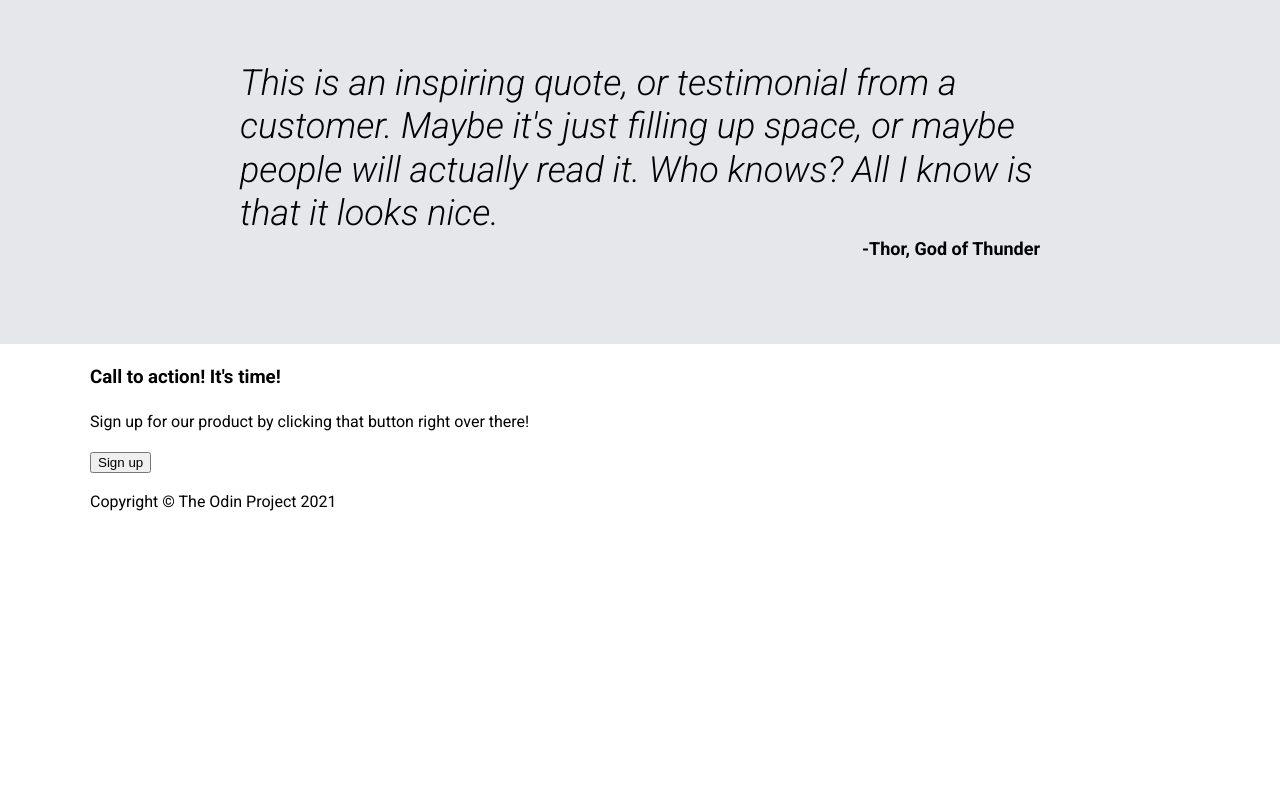
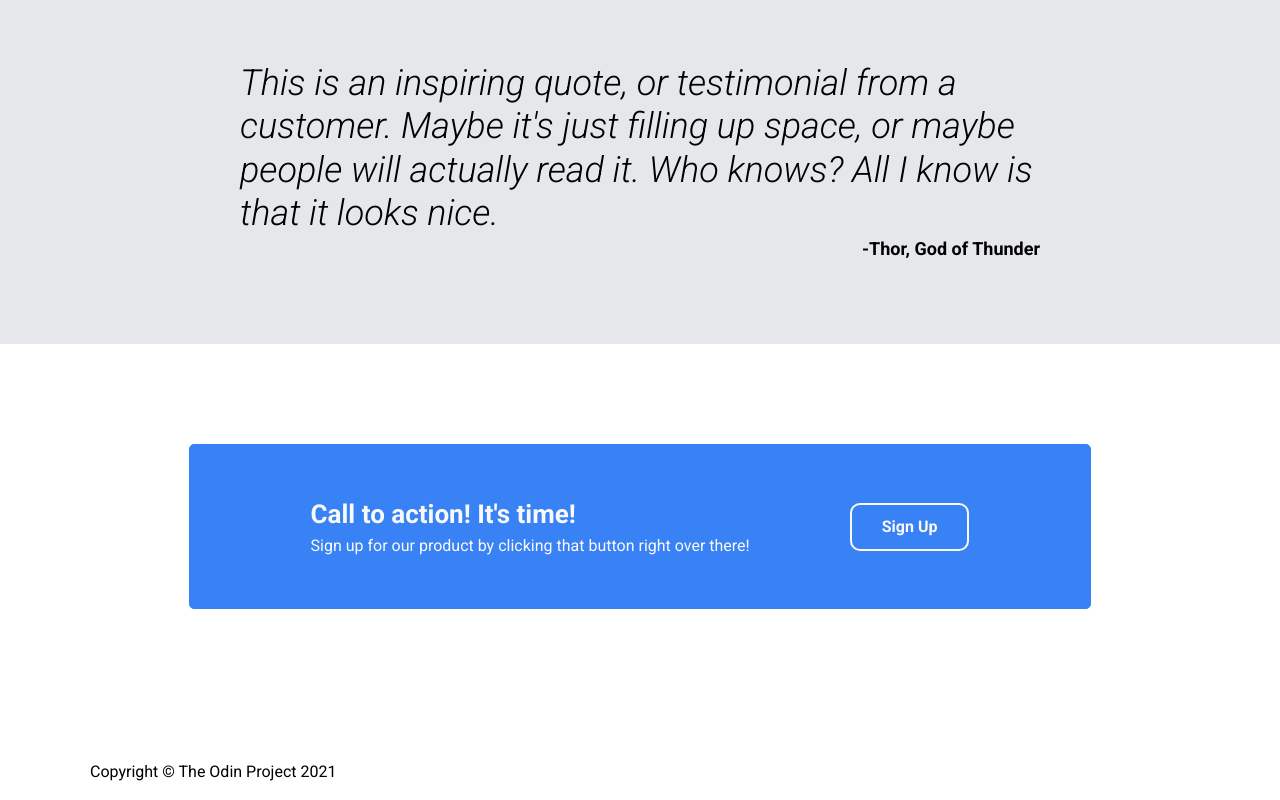
Before and after one commit to thivien/landing-page, a plain HTML site: page index.html in a window 1280 px wide. Shown: the part 1016-1816 px from the top of the page. Before the commit the page ends 1546 px from the top, so only its background shows below. Drawn offline with Linux system fonts and the light colour scheme.

Commit message:
Style call-to-action section, edit README.md

```diff
--- a/css/styles.css
+++ b/css/styles.css
@@ -65,7 +65,6 @@ nav ul li {
     background: #3882f6;
     border-radius: 20px;
     padding: 10px 30px;
-    transition: background 0.3s;
 }
 
 header {
@@ -114,8 +113,6 @@ header button:hover {
     background: #f9faf8;
     border: 2px solid #f9faf8;
     color: #3882f6;
-    transition: background 0.3s;
-    transition: border 0.3s;
 }
 
 main {
@@ -187,3 +184,52 @@ main h2 {
     font-weight: bold;
     text-align: right;
 }
+
+.call-to-action {
+    background: white;
+    height: 300px;
+    padding-top: 100px;
+}
+
+.call-to-action h3 {
+    color: #f9faf8;
+    font-size: 26px;
+    margin: 0;
+}
+
+.call-to-action p {
+    color: #f9faf8;
+    margin: 0;
+}
+
+.call-to-action a {
+    font-weight: bold;
+    margin-left: 100px;
+    padding: 10px 30px;
+    border: 2px solid #f9faf8;
+    border-radius: 10px;
+    color: #f9faf8;
+    text-decoration: none;
+}
+
+.call-to-action a:hover {
+    background: #f9faf8;
+    border: 2px solid #f9faf8;
+    color: #3882f6;
+}
+
+.call-to-action .container {
+    display: flex;
+    justify-content: center;
+}
+
+.sign-up-area {
+    display: flex;
+    justify-content: center;
+    align-items: center;
+    width: 800px;
+    background: #3882f6;
+    border: 1px solid #3882f6;
+    border-radius: 5px;
+    padding: 50px 50px;
+}
--- a/index.html
+++ b/index.html
@@ -73,11 +73,13 @@
 
     <section class="call-to-action">
         <div class="container">
-            <div class="left-side">
-                <h3>Call to action! It's time!</h3>
-                <p>Sign up for our product by clicking that button right over there!</p>
+            <div class="sign-up-area">
+                <div class="left-side">
+                    <h3>Call to action! It's time!</h3>
+                    <p>Sign up for our product by clicking that button right over there!</p>
+                </div>
+                <a href="#">Sign Up</a>
             </div>
-            <button class="sign-up">Sign up</button>
         </div>
     </section>
 
```
Also changed, not shown: 1 other file.
